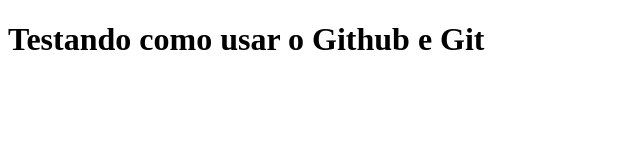
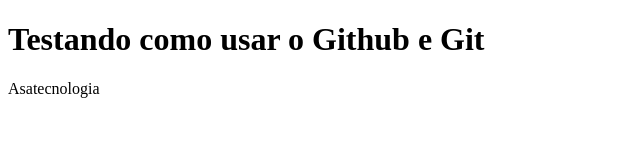
Before and after one commit to jozafa/asatecnologia_github, a plain HTML site: page index.html in a window 1280 px wide. Shown: the whole page, without its empty margins (0-640 px from the left). Drawn offline with Linux system fonts and the light colour scheme.

Commit message:
Arquivo editado 1.0

```diff
--- a/index.html
+++ b/index.html
@@ -7,6 +7,7 @@
 <body>
 
     <h1> Testando como usar o Github e Git </h1>
+    <p>Asatecnologia</p>
 
 </body>
 </html>
```
